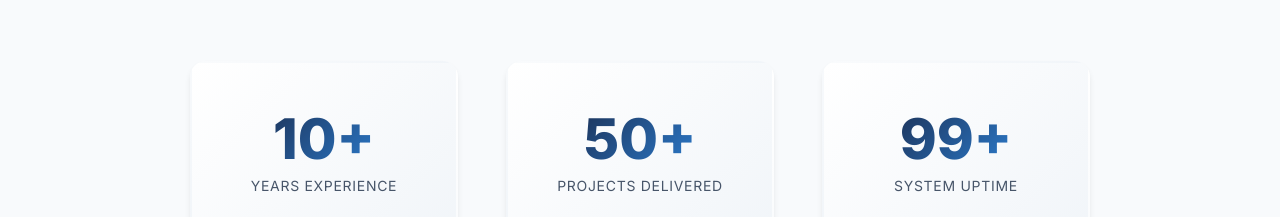
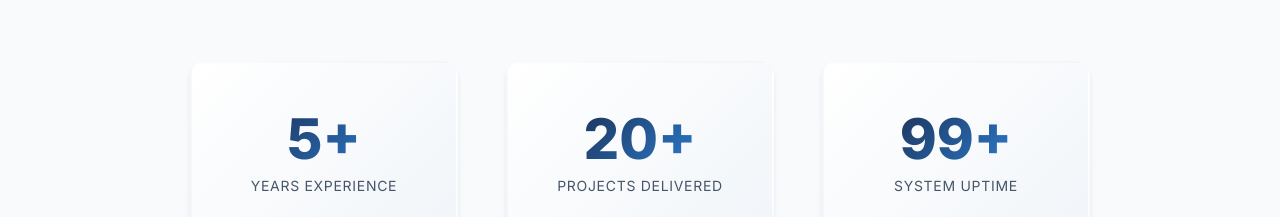
Before and after one commit to snowitba/snowit-site, a plain HTML site: page index.html in a window 1280 px wide. Shown: the part 1336-1553 px from the top of the page. Drawn offline with Linux system fonts and the light colour scheme.

Commit message:
Update SnowIT stats: 5+ years, 20+ projects, 99.95% uptime

```diff
--- a/index.html
+++ b/index.html
@@ -85,15 +85,15 @@
                 </div>
                 <div class="about-stats">
                     <div class="stat">
-                        <div class="stat-number" data-target="10">0+</div>
+                        <div class="stat-number" data-target="5">5+</div>
                         <div class="stat-label">Years Experience</div>
                     </div>
                     <div class="stat">
-                        <div class="stat-number" data-target="50">0+</div>
+                        <div class="stat-number" data-target="20">20+</div>
                         <div class="stat-label">Projects Delivered</div>
                     </div>
                     <div class="stat">
-                        <div class="stat-number" data-target="99.9">0%</div>
+                        <div class="stat-number" data-target="99.95">99.95%</div>
                         <div class="stat-label">System Uptime</div>
                     </div>
                 </div>
```
